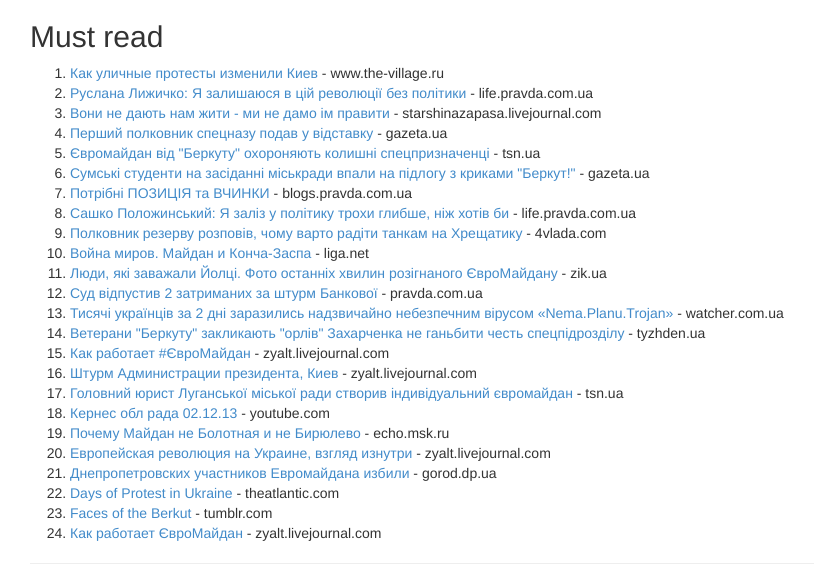
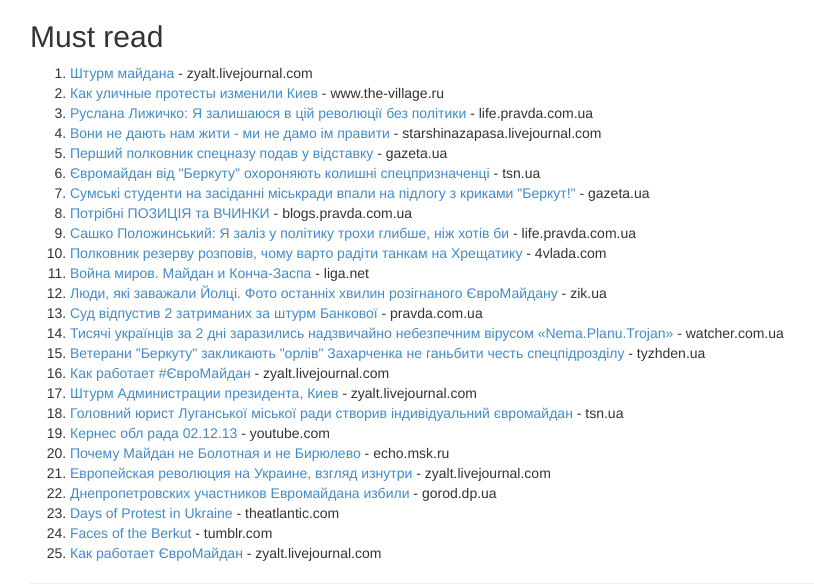
Before and after one commit to aleksey-tk/maidan, a Jekyll site: the page built from articles.html, in a window 1280 px wide, cut to the strip 300-884 px from the top of the page. Shown: the whole strip, without its empty margins (40-854 px from the left). Built offline with Jekyll 4.4.1, drawn with Linux system fonts in a browser that asks for light colours.

Commit message:
more articles

```diff
--- a/_data/articles.yml
+++ b/_data/articles.yml
@@ -1,3 +1,6 @@
+- url: http://zyalt.livejournal.com/947996.html
+  title: "Штурм майдана"
+  domain: zyalt.livejournal.com
 - url: http://www.the-village.ru/village/situation/situation/135499-hroniki-maydana-kak
   title: "Как уличные протесты изменили Киев"
   domain: www.the-village.ru
```
